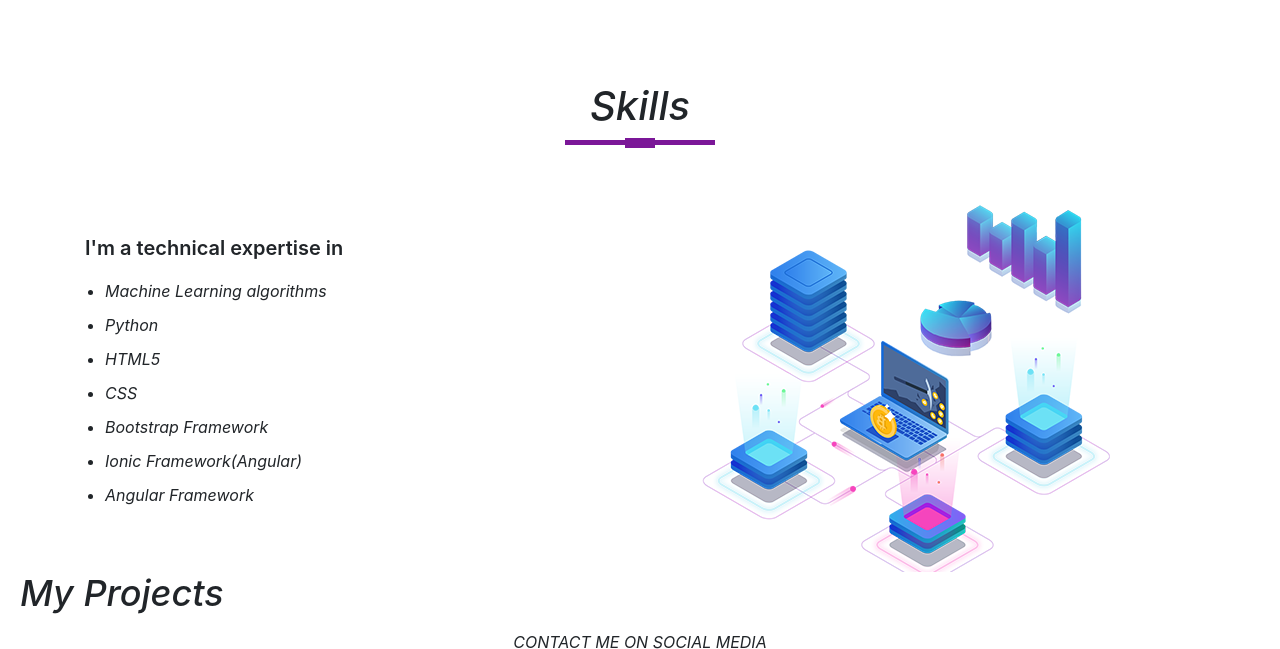
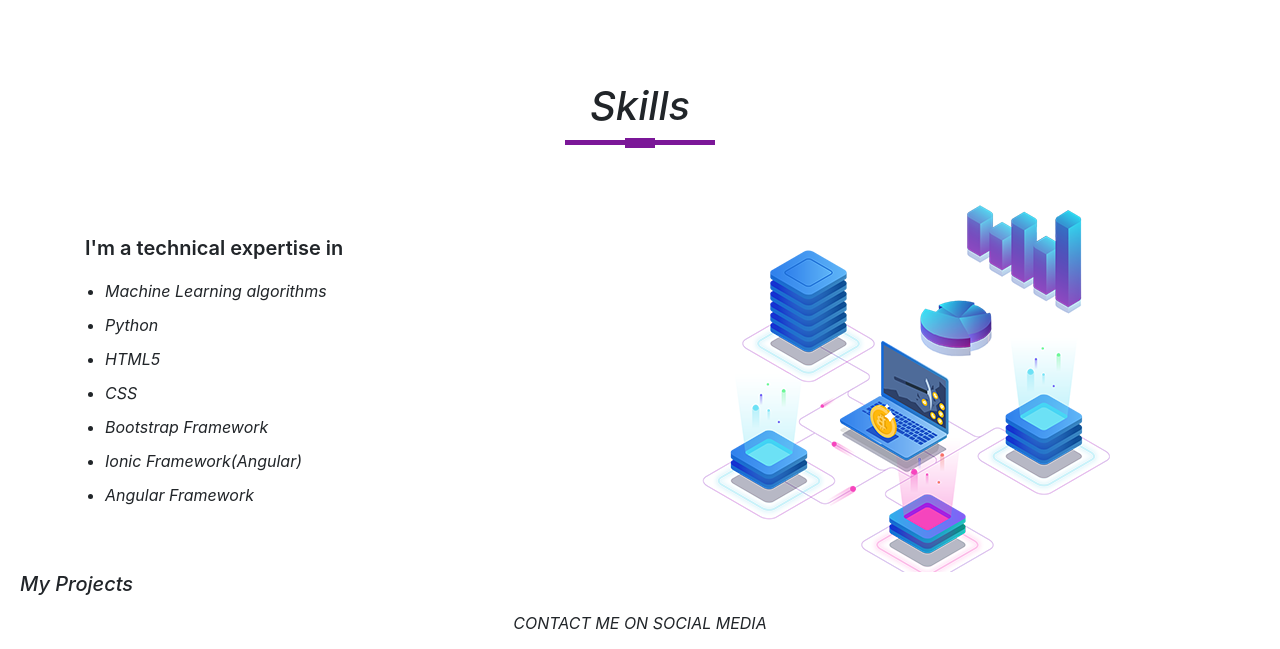
Before and after one commit to Mano-ranjani-A/Mano-ranjani-A.github.io, a plain HTML site: page index.html in a window 1280 px wide. Shown: the part 1214-1863 px from the top of the page. Drawn offline with nearby package versions, Linux system fonts and the light colour scheme.

Commit message:
Update styling.css

```diff
--- a/styling.css
+++ b/styling.css
@@ -113,6 +113,6 @@ body{
 }
 
 .heading {
-    font-size:36px;
+    font-size:20px;
     margin-left: 20px;
 }
```
